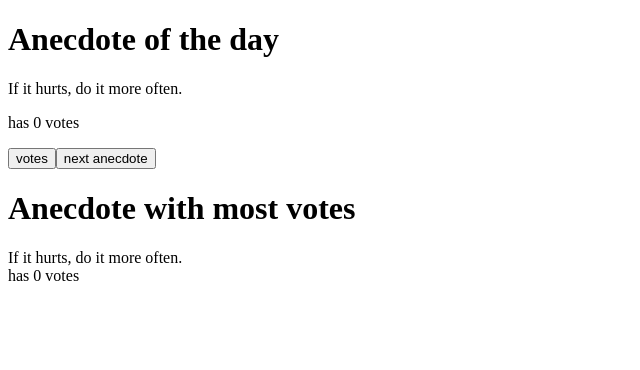
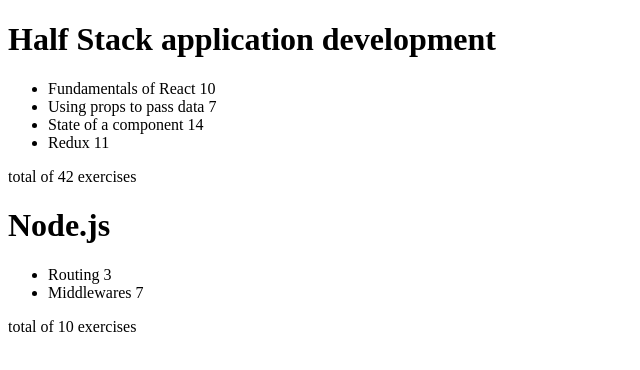
Before and after one commit to rusrusk/react-booster, a React (Create React App) app: page / in a window 1280 px wide. Shown: the top 370 px of the page, without its empty margins (0-640 px from the left). Built offline with nearby package versions, Linux system fonts and the light colour scheme.

Commit message:
course is completed

```diff
--- a/src/App.js
+++ b/src/App.js
@@ -1,65 +1,58 @@
-import {useState} from 'react'
-
-const Button = (props) => {
-
-  return (
-      <button onClick={props.clickHandler}> {props.text}</button>
-  )
-}
-
-
-const MostVotes = ({votes, anecdotes}) => {
-  // const [votes, anecdotes] = props
-  const largestVote = Math.max(...votes)
-  const anecdoteIndex = votes.indexOf(largestVote)
-  const topAnecdote = anecdotes[anecdoteIndex]
-  return (
-    <div>
-    <div>{topAnecdote}</div>
-    <div>has {largestVote} votes</div>
-    </div>
-  )
-}
-
+import Course from "./components/Course"
+import Content from "./components/Content"
 
 const App = () => {
-  const anecdotes = [
-    'If it hurts, do it more often.',
-    'Adding manpower to a late software project makes it later!',
-    'The first 90 percent of the code accounts for the first 10 percent of the development time...The remaining 10 percent of the code accounts for the other 90 percent of the development time.',
-    'Any fool can write code that a computer can understand. Good programmers write code that humans can understand.',
-    'Premature optimization is the root of all evil.',
-    'Debugging is twice as hard as writing the code in the first place. Therefore, if you write the code as cleverly as possible, you are, by definition, not smart enough to debug it.',
-    'Programming without an extremely heavy use of console.log is same as if a doctor would refuse to use x-rays or blood tests when diagnosing patients.',
-    'The only way to go fast, is to go well.'
+  const courses = [
+    {
+      name: 'Half Stack application development',
+      id: 1,
+      parts: [
+        {
+          name: 'Fundamentals of React',
+          exercises: 10,
+          id: 1
+        },
+        {
+          name: 'Using props to pass data',
+          exercises: 7,
+          id: 2
+        },
+        {
+          name: 'State of a component',
+          exercises: 14,
+          id: 3
+        },
+        {
+          name: 'Redux',
+          exercises: 11,
+          id: 4
+        }
+      ]
+    },
+    {
+      name: 'Node.js',
+      id: 2,
+      parts: [
+        {
+          name: 'Routing',
+          exercises: 3,
+          id: 1
+        },
+        {
+          name: 'Middlewares',
+          exercises: 7,
+          id: 2
+        }
+      ]
+    }
   ]
-  const [selected, setSelected] = useState(0)
-  const [votes, setVotes] = useState(new Array(anecdotes.length).fill(0))
-
-  const selectRandom = () => setSelected(Math.floor(Math.random() * anecdotes.length))
-  const handleVotes = () => {
-    const copyVotes = [...votes]
-    copyVotes[selected] += 1
-    setVotes(copyVotes)
-  }
 
 
   return (
-    <div>
-      <div>
-        <h1>Anecdote of the day</h1>
-        <p>{anecdotes[selected]}</p>
-        <p>has {votes[selected]} votes</p>
-        <div>
-        <Button text="votes" clickHandler={handleVotes}/>
-        <Button text="next anecdote" clickHandler={selectRandom}/>
-        </div>
-      </div>
-      <div>
-        <h1>Anecdote with most votes</h1>
-        <MostVotes votes={votes} anecdotes={anecdotes}/>
-      </div>
-    </div>
+    <>
+   <Course courses={courses} />
+
+   </>
   )
 }
 
--- /dev/null
+++ b/src/components/Content.js
@@ -0,0 +1,15 @@
+import Parts from "./Parts";
+
+const Content = (props) => {
+	console.log("props.parts : ", props.parts);
+	return (
+		<div>
+			<ul>
+				{props.parts.map(part => <Parts key={part.id} part={part} />)}
+			</ul>
+		</div>
+	)
+}
+
+
+export default Content
--- /dev/null
+++ b/src/components/Course.js
@@ -0,0 +1,22 @@
+import Header from "./Header"
+import Content from "./Content"
+import Total from "./Total"
+
+
+const Course = (props) => {
+
+	return (
+		<div>
+			{props.courses.map((course, i) =>
+			<div key={i}>
+			<Header name={course.name}/>
+			<Content  parts={course.parts}/>
+			<Total total={course.parts}/>
+			</div>
+			)}
+		</div>
+	)
+}
+
+
+export default Course
--- /dev/null
+++ b/src/components/Header.js
@@ -0,0 +1,10 @@
+const Header = (props) => {
+
+	return (
+		<div>
+			<h1>{props.name}</h1>
+		</div>
+	)
+}
+
+export default Header
--- /dev/null
+++ b/src/components/Parts.js
@@ -0,0 +1,11 @@
+
+
+const Parts = (props) => {
+	return (
+		<div>
+		<li>{props.part.name} {props.part.exercises}</li>
+		</div>
+	)
+}
+
+export default Parts
--- /dev/null
+++ b/src/components/Total.js
@@ -0,0 +1,12 @@
+const Total = (props) => {
+	const init = 0
+	const total = props.total.reduce((accumulator, curr) => accumulator + curr.exercises, init)
+	return (
+		<div>
+			total of {total} exercises
+		</div>
+	)
+}
+
+
+export default Total
--- a/src/index.js
+++ b/src/index.js
@@ -4,5 +4,24 @@
 import App from './App';
 
 
+const notes = [
+	{
+		id: 1,
+		content: "HTML is easy",
+		important: true
+	},
+	{
+		id: 2,
+		content: 'Browser can execute only JavaScript',
+		important: false
+	  },
+	  {
+		id: 3,
+		content: 'GET and POST are the most important methods of HTTP protocol',
+		important: true
+	  }
+]
 
-	ReactDOM.createRoot(document.getElementById('root')).render(<App/>);
+
+
+ReactDOM.createRoot(document.getElementById('root')).render(<App notes={notes}/>);
```
Also changed, not shown: src/components/Note.js (added, +8 -0 lines).
